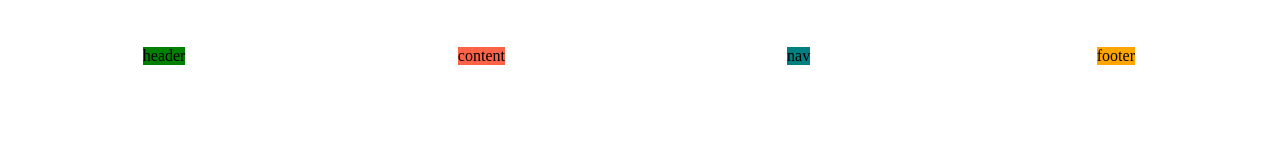
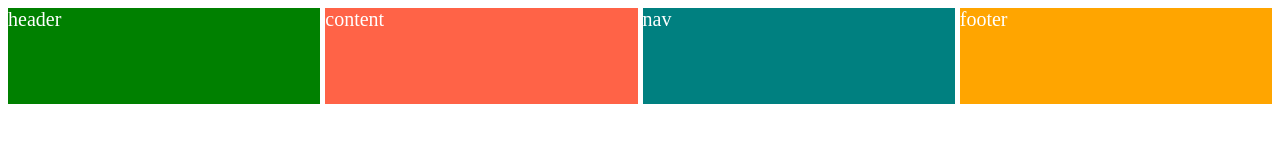
Before and after one commit to sangseophwang/HTML-CSS_Practice, a plain HTML site: page css_layout_practice/2_Grid/index.html in a window 1280 px wide. Drawn offline with Linux system fonts and the light colour scheme.

Commit message:
Grid: place-items / place-content

```diff
--- a/css_layout_practice/2_Grid/styles.css
+++ b/css_layout_practice/2_Grid/styles.css
@@ -4,7 +4,8 @@
   height: 50vh;
   grid-template-columns: repeat(4, 1fr);
   grid-template-rows: repeat(4, 1fr);
-  place-items: center center;
+  color: white;
+  font-size: 20px;
 }
 
 .header {
@@ -48,4 +49,10 @@
     이름을 지정한 뒤 얼마나 공간을 차지할 지 적어주고,  1fr(fraction) 이런
     식으로 적어주면 된다. */
 
-/*  place-items로 grid의 위치를 조정할 수 있다. place-items: y축 x축 */
+/*  place-items로 grid의 위치를 조정할 수 있다. place-items: y축 x축
+    place-content와 다른 점은 그리드 한개씩을 조정한다는 것이다. */
+
+/*  grid에서 justify-content는 그리드 전체를 수평적으로 움직이는 것,
+    align-content는 그리드 전체를 수직적으로 움직이는 것이다. 이 기능으로
+    그리드 전체의 위치 조정을 할 수 있다. 그래서 'place-content: y축 x축'으로
+    합쳐서 조작하면 된다.*/
```
